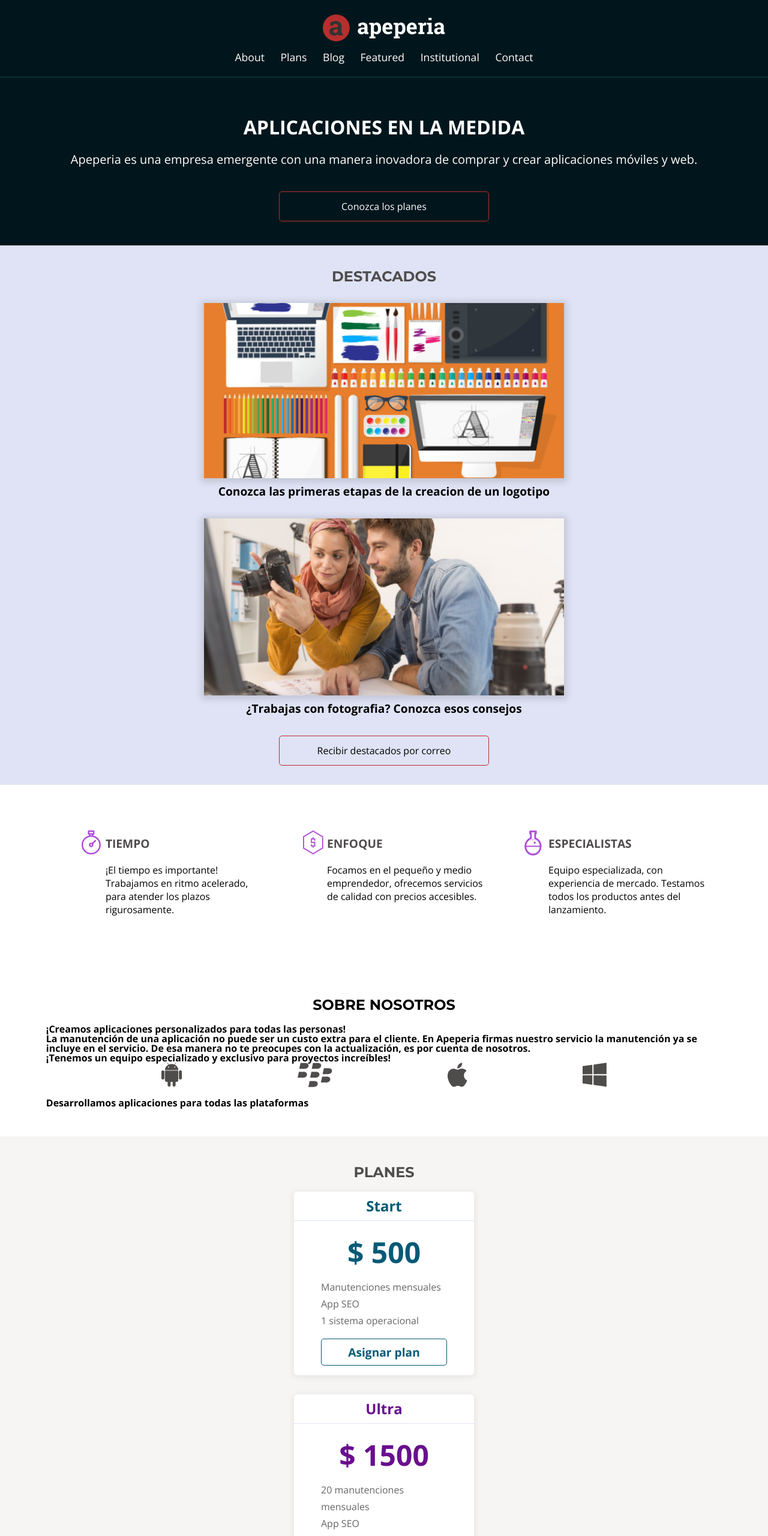
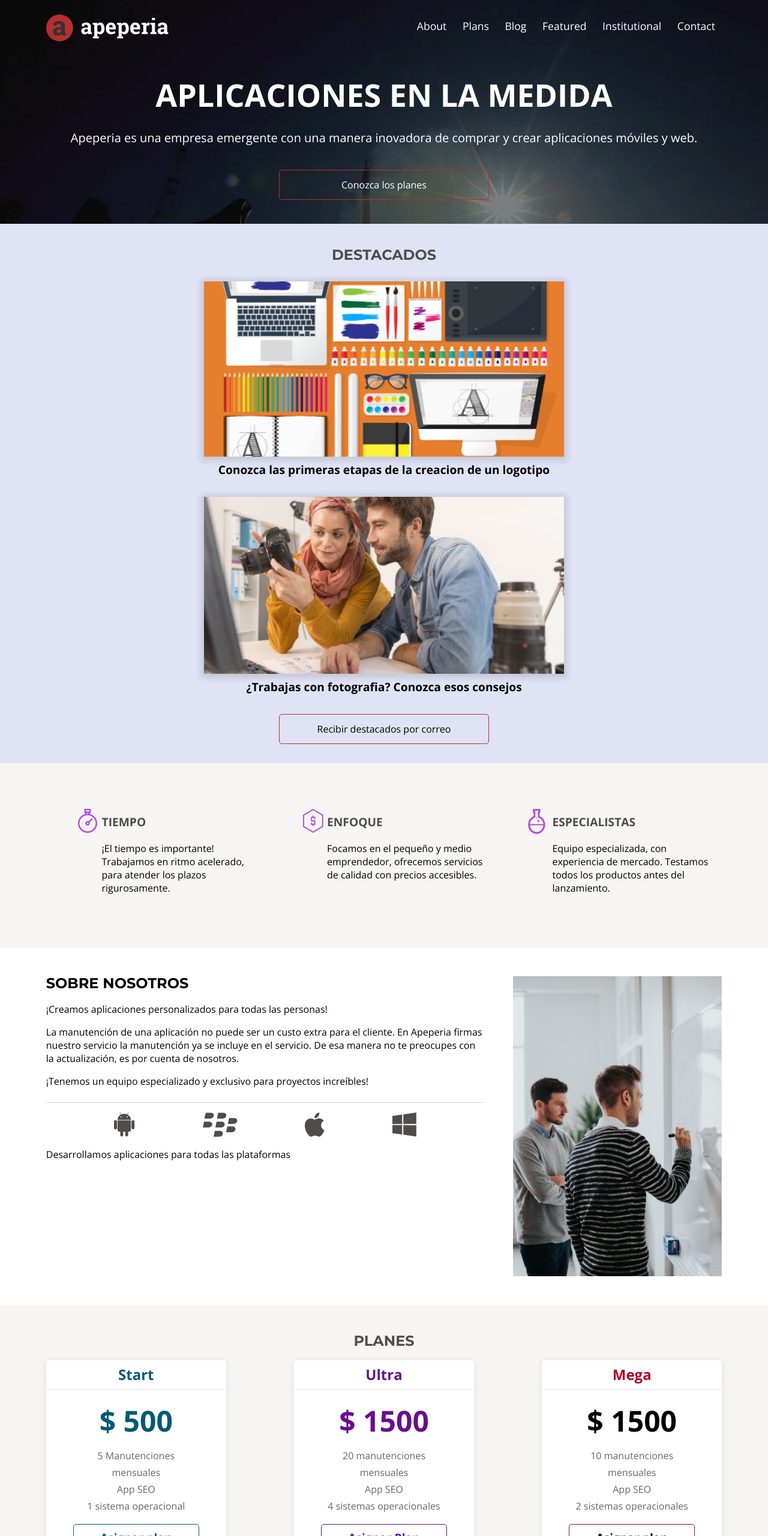
Before and after one commit to FuentesIsma2023/Responsivos, a plain HTML site: page index.html in a window 1280 px wide. Shown: the top 2560 px of the page at 60% size. Drawn offline with nearby package versions, Linux system fonts and the light colour scheme.

Commit message:
casi terminando

```diff
--- a/css/bases.css
+++ b/css/base.css
@@ -33,3 +33,9 @@ body{
     border: 1px solid #B72E2E;
     border-radius: 5px;
 }
+@media screen and (min-width:1024px) {
+    .container{
+        padding-left: calc((100%-940px)/2);
+        padding-right: calc((100%-940px)/2);
+    }
+}
--- a/css/diferenciales.css
+++ b/css/diferenciales.css
@@ -36,3 +36,11 @@
     background-image: url(../img/icono-quimica.png);
 
 }
+@media screen and (min-width: 1024px) {
+    .diferenciales{
+        background-color: var(--background-ceniza-claro);
+    }
+    .diferenciales__lista{
+        justify-content: space-around;
+    }
+}
--- a/css/footer.css
+++ b/css/footer.css
@@ -19,8 +19,20 @@
     color: var(--background-blanco);
     text-align: center;
     line-height: 3;
+    font-family: var(--open-sans);
 }
 .footer__enlace{
     display: inline-block;
     margin: 0 .5rem .7rem;
 }
+@media screen and (min-width: 1024px) {
+    .footer{
+        flex-direction: row;
+        flex-wrap: wrap;
+        justify-content: space-between;
+    }
+    .footer__navigation{
+        text-align: left;
+        min-width: 600px;
+    }
+}
--- a/css/head.css
+++ b/css/head.css
@@ -15,23 +15,15 @@
     border-bottom: 1px solid #103D4A;
 
     position: absolute;
-    /* border: solid wheat; */
 }
 
 .head__logo {
     margin-bottom: 1rem;
-    /* border: solid wheat; */
 }
 
 .head__navegacion {
     text-align: center;
 }
-/* ul{
-    display: flex;
-    justify-content: space-around;
-    width: 550px;
-
-} */
 .head__enlace {
     font-size: 1.1rem;
 
@@ -41,3 +33,10 @@
     margin-bottom: .7rem;
     margin-left: .7rem;
 }
+@media screen and (min-width:1024px) {
+    .head{
+        flex-direction: row;
+        justify-content: space-between;
+        border: none;
+    }
+}
--- a/css/institucional.css
+++ b/css/institucional.css
@@ -45,3 +45,11 @@
 .institucional__video{
     width: 100vw;
 }
+@media screen and (min-width:768px) {
+    .institucional__contacto-email{
+        display: inline-block;
+    }
+    .institucional__video{
+        width: 100%;
+    }
+}
--- a/css/llamada.css
+++ b/css/llamada.css
@@ -31,3 +31,20 @@
 .llamada__boton {
     width: 100%;
 }
+@media screen and (min-width: 1024px)
+{
+    .llamada{
+        background-image: url(../img/bg-intro.jpg);
+        background-size: cover;
+        padding-top: 8.25rem;
+    }
+    .llamada__titulo{
+        font-size: 3.25rem;
+        margin-bottom: 2rem;
+    }
+}
+@media (min-width:768px) {
+    .llamada{
+        background-color: #F0F;
+    }
+}
--- a/css/planes.css
+++ b/css/planes.css
@@ -51,6 +51,7 @@
 
 .tarjetas__contenido {
     padding: 0 15%;
+    text-align: center;
 }
 
 .tarjetas__precio {
@@ -70,13 +71,9 @@
 .tarjetas__boton {
     font-size: 1.2rem;
     font-weight: 700;
-
     width: 100%;
-
     align-self: center;
-
     padding: .75rem 2rem;
-
     margin-top: 1rem;
     margin-bottom: 1rem;
 }
@@ -104,3 +101,13 @@
 .tarjetas__boton--mega {
     border-color: var(--planes-card-mega);
 }
+@media screen and (min-width:1024px) {
+    .planes__tarjetas{
+        flex-direction: row;
+        justify-content: space-between;
+        align-items: flex-end;
+    }
+    .tarjetas{
+        max-width: 300px;
+    }
+}
--- a/css/sobre-nosotros.css
+++ b/css/sobre-nosotros.css
@@ -11,7 +11,7 @@
     text-align: center;
     margin-bottom: 1.25rem;
 }
-.sobre-nosotros__texto{
+.sobre_nosotros__texto{
     line-height: normal;
     margin-bottom: 1rem;
 }
@@ -20,8 +20,30 @@
     flex-wrap: wrap;
     justify-content: space-evenly;
     margin-bottom: 1rem;
+    margin-top: 1rem;
 }
-.sobre_nosotros{
+.sobre_nosotros__texto--destacado{
     color: var(--fuente_ceniza_oscuro);
     font-weight: 700;
 }
+.sobre_nosotros__imagen{
+    display: none;
+}
+@media screen and (min-width: 1024px) {
+    .sobre_nosotros{
+        display: flex;
+    }
+    .sobre_nosotros__contenido{
+        margin-right: 3rem;
+    }
+    .sobre_nosotros__titulo{
+        text-align: left;
+    }
+    .sobre-nosotros__texto--division{
+        border-bottom: 1px solid var(--background-ceniza-medio);
+        padding-bottom: 1.5rem;
+    }
+    .sobre_nosotros__imagen{
+        display: block;
+    }
+}
--- a/index.html
+++ b/index.html
@@ -10,7 +10,7 @@
     <link rel="stylesheet" href="css/reset.css">
     <link rel="stylesheet" href="css/head.css">
     <link rel="stylesheet" href="css/llamada.css">
-    <link rel="stylesheet" href="css/bases.css">
+    <link rel="stylesheet" href="css/base.css">
     <link rel="stylesheet" href="css/destacados.css">
     <link rel="stylesheet" href="css/diferenciales.css">
     <link rel="stylesheet" href="css/sobre-nosotros.css">
@@ -40,12 +40,12 @@
             <p class="llamada__texto">Apeperia es una empresa emergente con una manera inovadora de comprar y crear aplicaciones móviles y web.</p>
             <a class="llamada__boton boton" href="#">Conozca los planes</a>
         </section>
-
+<!-- SECCION DESTACADOS -->
         <section class="destacados container">
             <h2 class="destacados__titulo">Destacados</h2>
             <a href="#">
                 <figure class="destacados__panel">
-                    <img src="img/empezando-a-crear-logo.png" alt="Panel de la publicacion sobre la creacion del logotipo" class="destacados__panel-imagen">
+                    <img class="destacados__panel-imagen" src="img/empezando-a-crear-logo.png" alt="Panel de la publicacion sobre la creacion del logotipo" >
                     <figC class="destacados__panel-texto">Conozca las primeras etapas de la creacion de un logotipo</figC>
                 </figure>
             </a>
@@ -55,6 +55,7 @@
                     <figC class="destacados__panel-texto">¿Trabajas con fotografia? Conozca esos consejos</figC>
                 </figure>
             </a><a href="" class="destacados__boton boton">Recibir destacados por correo</a></section>
+<!-- SECCION DIFERENCIALES -->
             <section class="diferenciales container">
                 <ul class="diferenciales__lista">
                     <li class="diferenciales__item diferenciales__item-reloj">
@@ -71,6 +72,7 @@
                     </li>
                 </ul>
             </section>
+
             <section class="sobre_nosotros container">
                 <div class="sobre_nosotros__contenido">
                     <h2 class="sobre_nosotros__titulo">Sobre nosotros</h2>
@@ -78,7 +80,7 @@
                     <p class="sobre_nosotros__texto">La manutención de una aplicación no puede ser un custo extra para el cliente.
                         En Apeperia firmas nuestro servicio la manutención ya se incluye en el servicio.
                         De esa manera no te preocupes con la actualización, es por cuenta de nosotros.</p>
-                    <p class="sobre_nosotros__texto">¡Tenemos un equipo especializado y exclusivo para proyectos increíbles!</p>
+                    <p class="sobre_nosotros__texto sobre-nosotros__texto--destacado sobre-nosotros__texto--division">¡Tenemos un equipo especializado y exclusivo para proyectos increíbles!</p>
                     <ul class="sobre_nosotros__plataformas">
                         <li><img src="img/android.png" alt="Icono del Android"></li>
                         <li><img src="img/blackberry.png" alt="Icono del Blackberry"></li>
@@ -87,6 +89,7 @@
                     </ul>
                     <p class="sobre_nosotros__texto">Desarrollamos aplicaciones para todas las plataformas</p>
                 </div>
+                <img src="img/sobre-apeperia.png" alt="sobre nosotros" class="sobre_nosotros__imagen">
             </section>
             <!-- PLANES CONTAINER -->
             <section class="planes container">
@@ -96,7 +99,7 @@
                         <h3 class="tarjetas__titulo">Start</h3>
                         <articule class="tarjetas__contenido">
                             <p class="tarjetas__precio">$ 500</p>
-                            <p class="tarjetas__texto">Manutenciones mensuales</p>
+                            <p class="tarjetas__texto">5 Manutenciones mensuales</p>
                             <p class="tarjetas__texto">App SEO</p>
                             <p class="tarjetas__texto">1 sistema operacional</p>
                             <a href="#" class="tarjetas__boton tarjetas__boton--start boton">Asignar plan</a>
@@ -129,7 +132,7 @@
                 <p>Entre en contacto con nosotros</p>
                 <a href="#" class="contacto__boton boton">Entre en contacto</a>
             </section>
-
+<!-- INSTITUCIONAL CONTAINER -->
             <section class="institucional container">
                 <h2 class="institucional__titulo">Institucional</h2>
                 <p class="institucuional__descripcion">Un poco mas sobre Apeperia</p>
@@ -153,12 +156,12 @@
                 </ul>
                 <nav>
                     <ul class="footer__navegacion">
-                        <li class="footer__enlace"></li>
-                        <li class="footer__enlace"></li>
-                        <li class="footer__enlace"></li>
-                        <li class="footer__enlace"></li>
-                        <li class="footer__enlace"></li>
-                        <li class="footer__enlace"></li>
+                        <li class="footer__enlace"><a href="#">Sobre</a></li>
+                        <li class="footer__enlace"><a href="#">Planes</a></li>
+                        <li class="footer__enlace"><a href="#">Blog</a></li>
+                        <li class="footer__enlace"><a href="#">Destacados</a></li>
+                        <li class="footer__enlace"><a href="#">Institucional</a></li>
+                        <li class="footer__enlace"><a href="#">Contacto</a></li>
                     </ul>
                 </nav>
             </footer>
```
